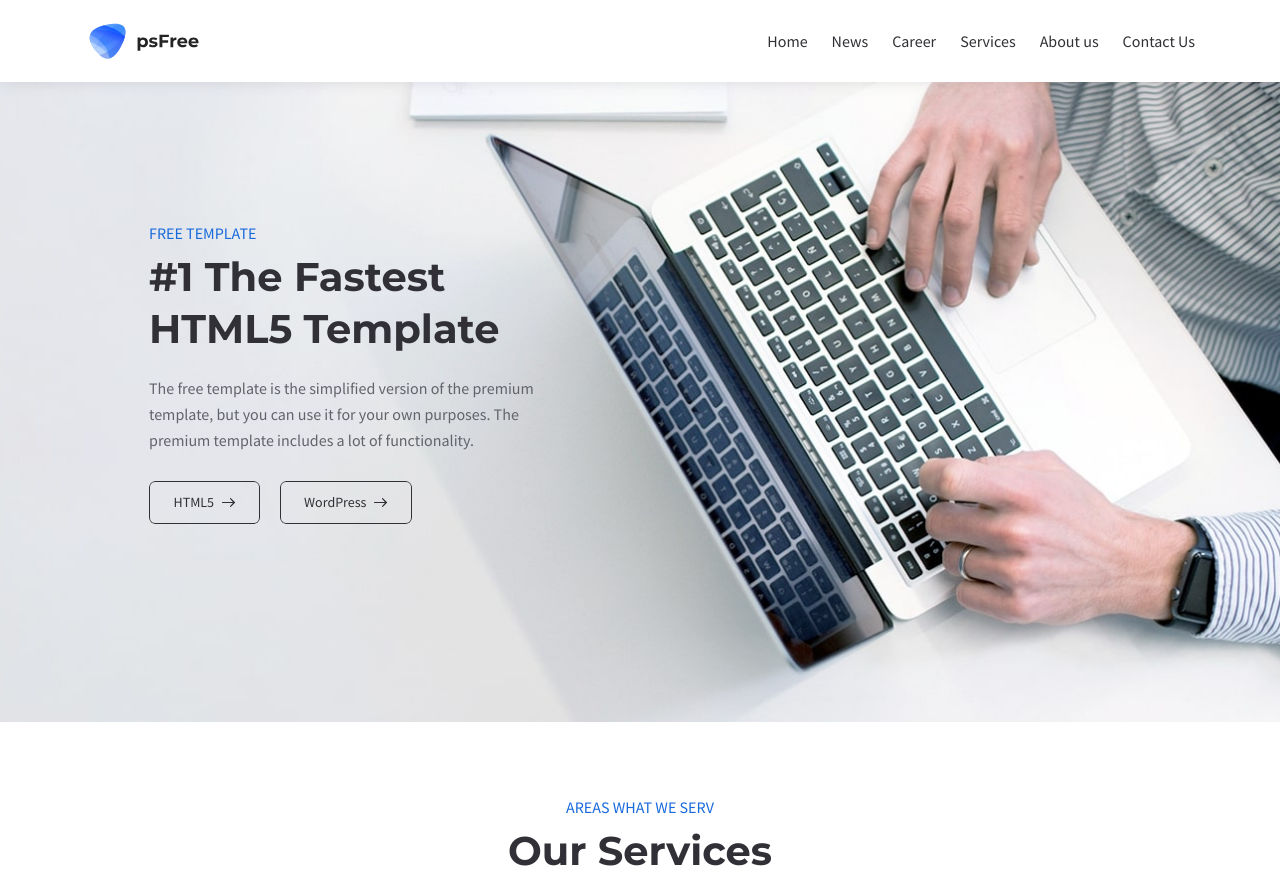
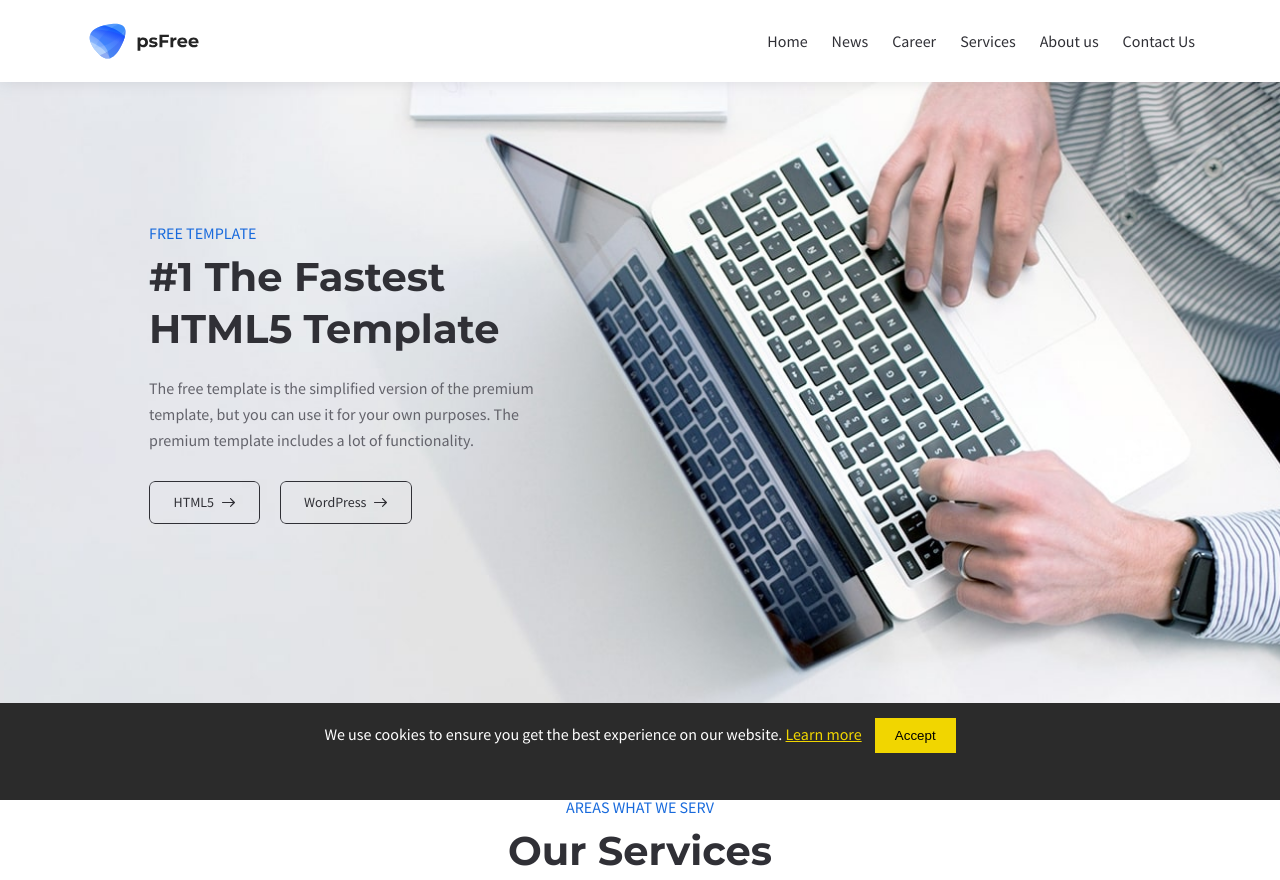
Before and after one commit to Ashish-001/SRS-IT-Service, a plain HTML site: page index.html in a window 1280 px wide. Shown: the top 880 px of the page. Drawn offline with Linux system fonts and the light colour scheme.

Commit message:
Adding popup

```diff
--- a/assets/css/style.css
+++ b/assets/css/style.css
@@ -89,6 +89,31 @@ Version: 2.0.0
   src: url("../fonts/source-sans-pro-v21-latin/source-sans-pro-v21-latin-700.woff2") format("woff2");
 }
 
+#cookieConsent {
+    display: none;
+    position: fixed;
+    bottom: 0;
+    width: 100%;
+    background: #2b2b2b;
+    color: white;
+    text-align: center;
+    padding: 15px;
+    z-index: 1000;
+}
+
+#cookieConsent a {
+    color: #f1d600;
+}
+
+#cookieConsent button {
+    background: #f1d600;
+    border: none;
+    padding: 10px 20px;
+    margin-left: 10px;
+    cursor: pointer;
+}
+
+
 @font-face {
     font-family: "Montserrat";
   font-style: normal;
--- a/index.html
+++ b/index.html
@@ -531,6 +531,13 @@
 </footer><!-- End footer -->
 
 	</main><!-- End main -->
+	<div id="cookieConsent" style="display: none; position: fixed; bottom: 0; width: 100%; background: #2b2b2b; color: white; text-align: center; padding: 15px; z-index: 1000;">
+		<p>We use cookies to ensure you get the best experience on our website.
+			<a href="privacy-policy.html" style="color: #f1d600;">Learn more</a>
+			<button id="acceptCookies" style="background: #f1d600; border: none; padding: 10px 20px; margin-left: 10px; cursor: pointer;">Accept</button>
+		</p>
+	</div>
+
 
 	<script src="assets/libs/jquery/jquery.min.js"></script>
 <script src="assets/libs/lozad/lozad.min.js"></script>
@@ -540,4 +547,16 @@
 <script src="assets/js/custom.js"></script>
 <script src="assets/js/forms.js"></script>
 
+<script>
+	document.addEventListener("DOMContentLoaded", function() {
+		document.getElementById("cookieConsent").style.display = "block";
+
+		document.getElementById("acceptCookies").addEventListener("click", function() {
+			document.getElementById("cookieConsent").style.display = "none";
+		});
+	});
+	</script>
+
+
+
 </body></html>
```
Also changed, not shown: privacy-policy.html (+14 -52 lines).
